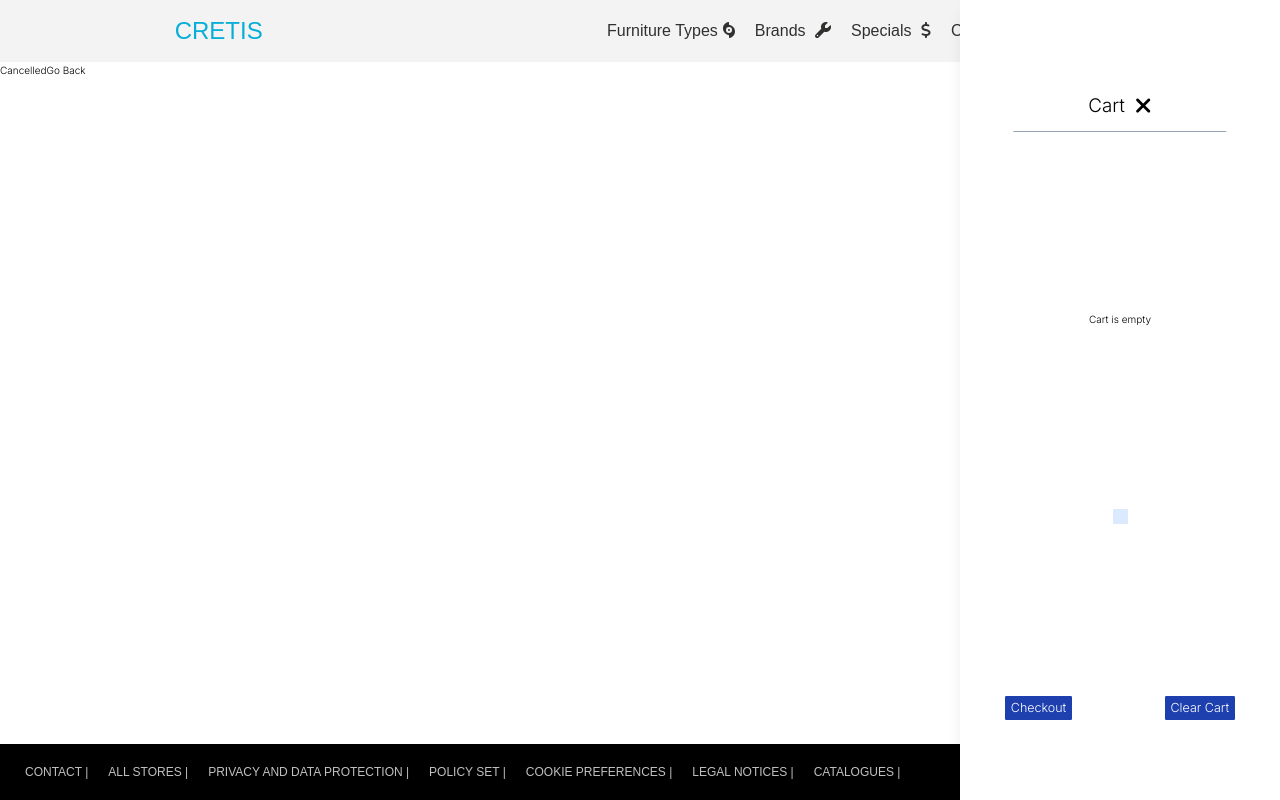
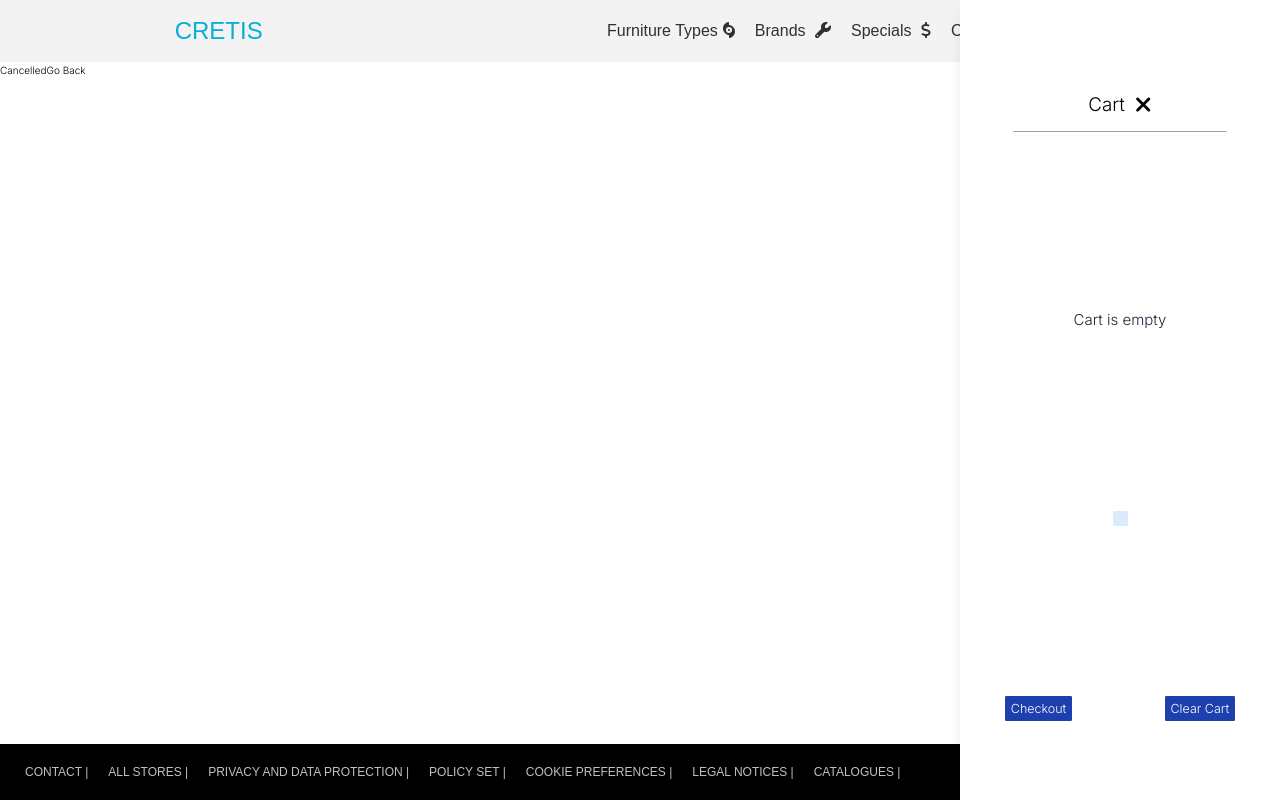
Before and after one commit to Ali-Umair-Khan/nextjs-zustand-stripe-ecomm-store, a Next.js app: page /cancel in a window 1280 px wide. Both pictures are taken after a click on the element 1069 px from the left and 31 px from the top of the page. Built offline with nearby package versions, Linux system fonts and the light colour scheme.

Commit message:
changes in navbar

```diff
--- a/app/(components)/component/navbar/resMenu2.jsx
+++ b/app/(components)/component/navbar/resMenu2.jsx
@@ -48,6 +48,11 @@ const ResponsiveMenu = () => {
   // });
 
    };
+
+   const callMultipleFunction = () => {
+    handleMenuItemClick();
+    setOpenModal();
+   }
 
   // onChange={handleMenuToggle}
   // style={{ mask: 'url(#curved-mask)' }}
@@ -111,7 +116,7 @@ const ResponsiveMenu = () => {
                     </li>
 
                     <li onClick={handleMenuItemClick}><a href={linkUrl} target="_blank" rel="noopener noreferrer" onClick={handleMenuItemClick}>Contact <FontAwesomeIcon icon={faAddressBook} style={{ fontSize: '1.6rem', marginLeft:'0.5rem'}} /></a></li>
-                    <div onClick={setOpenModal} className='relative cursor-pointer grid place-items-center'>
+                    <div onClick={callMultipleFunction} className='relative cursor-pointer grid place-items-center'>
                         {cartItems.length > 0 && (
                             <div className={`absolute top-2 aspect-square pointer-events-none h-5 sm:h-6 grid place-items-center text-slate-500
                             rounded-full right-0 -translate-y-1/2 translate-x-1/2`}>
--- a/app/modal.js
+++ b/app/modal.js
@@ -55,7 +55,7 @@ export default function Modal() {
                             <div className='absolute bottom-0 left-1/2 bg-slate-400 h-[1px] mt-4 w-2/3 -translate-x-1/2'></div>
                         </div>
                         <div className='p-4 flex flex-col justify-between items-center gap-4'>
-                            {cartItems.length === 0 ? <p>Cart is empty</p> : (
+                            {cartItems.length === 0 ? <p className='text-2xl text-slate-800'>Cart is empty</p> : (
                                 <>
                                 {cartItems.length > 0 && cartItems.map((cartItem,index)=> {
                                     const values = cartItem.name.split("-");
```
